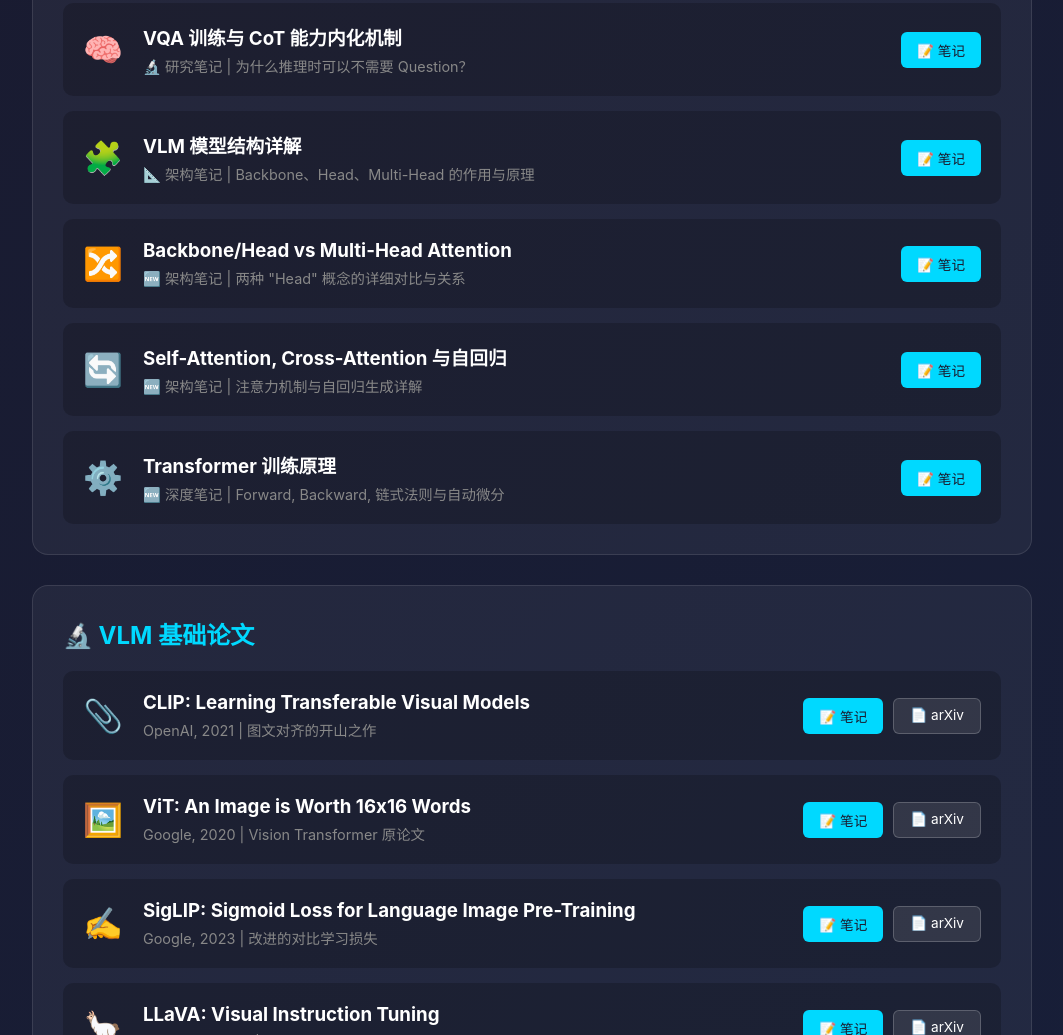
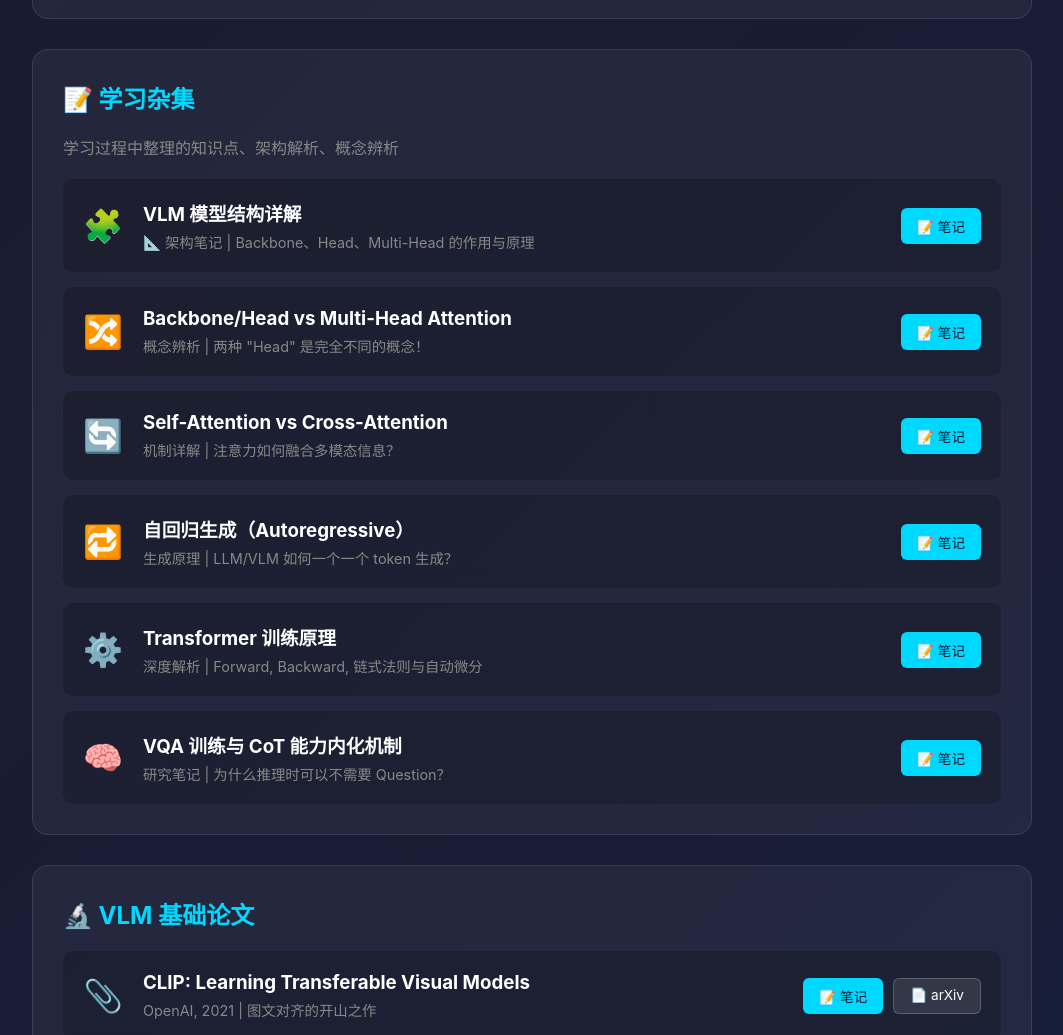
Before and after one commit to WangJie-cn/paper-hub, a plain HTML site: page index.html in a window 1280 px wide. Shown: the part 950-1985 px from the top of the page, without its empty margins (108-1171 px from the left). Drawn offline with Linux system fonts and the light colour scheme.

Commit message:
重构首页：添加学习杂集板块，整理架构笔记和知识点

```diff
--- a/index.html
+++ b/index.html
@@ -341,17 +341,13 @@
                     </div>
                 </div>
 
-                <div class="paper-card">
-                    <div class="paper-icon">🧠</div>
-                    <div class="paper-info">
-                        <h3>VQA 训练与 CoT 能力内化机制</h3>
-                        <p>🔬 研究笔记 | 为什么推理时可以不需要 Question？</p>
-                    </div>
-                    <div class="paper-links">
-                        <a href="papers/vqa-cot-internalization.html" class="btn-notes">📝 笔记</a>
-                    </div>
-                </div>
+            </div>
+        </div>
 
+        <div class="section">
+            <h2>📝 学习杂集</h2>
+            <p style="color: #888; margin-bottom: 20px;">学习过程中整理的知识点、架构解析、概念辨析</p>
+            <div class="paper-list">
                 <div class="paper-card">
                     <div class="paper-icon">🧩</div>
                     <div class="paper-info">
@@ -367,7 +363,7 @@
                     <div class="paper-icon">🔀</div>
                     <div class="paper-info">
                         <h3>Backbone/Head vs Multi-Head Attention</h3>
-                        <p>🆕 架构笔记 | 两种 "Head" 概念的详细对比与关系</p>
+                        <p>概念辨析 | 两种 "Head" 是完全不同的概念！</p>
                     </div>
                     <div class="paper-links">
                         <a href="papers/backbone-head-attention.html" class="btn-notes">📝 笔记</a>
@@ -377,8 +373,19 @@
                 <div class="paper-card">
                     <div class="paper-icon">🔄</div>
                     <div class="paper-info">
-                        <h3>Self-Attention, Cross-Attention 与自回归</h3>
-                        <p>🆕 架构笔记 | 注意力机制与自回归生成详解</p>
+                        <h3>Self-Attention vs Cross-Attention</h3>
+                        <p>机制详解 | 注意力如何融合多模态信息？</p>
+                    </div>
+                    <div class="paper-links">
+                        <a href="papers/attention-autoregressive.html" class="btn-notes">📝 笔记</a>
+                    </div>
+                </div>
+
+                <div class="paper-card">
+                    <div class="paper-icon">🔁</div>
+                    <div class="paper-info">
+                        <h3>自回归生成（Autoregressive）</h3>
+                        <p>生成原理 | LLM/VLM 如何一个一个 token 生成？</p>
                     </div>
                     <div class="paper-links">
                         <a href="papers/attention-autoregressive.html" class="btn-notes">📝 笔记</a>
@@ -389,10 +396,21 @@
                     <div class="paper-icon">⚙️</div>
                     <div class="paper-info">
                         <h3>Transformer 训练原理</h3>
-                        <p>🆕 深度笔记 | Forward, Backward, 链式法则与自动微分</p>
+                        <p>深度解析 | Forward, Backward, 链式法则与自动微分</p>
                     </div>
                     <div class="paper-links">
                         <a href="papers/training-backprop.html" class="btn-notes">📝 笔记</a>
+                    </div>
+                </div>
+
+                <div class="paper-card">
+                    <div class="paper-icon">🧠</div>
+                    <div class="paper-info">
+                        <h3>VQA 训练与 CoT 能力内化机制</h3>
+                        <p>研究笔记 | 为什么推理时可以不需要 Question？</p>
+                    </div>
+                    <div class="paper-links">
+                        <a href="papers/vqa-cot-internalization.html" class="btn-notes">📝 笔记</a>
                     </div>
                 </div>
             </div>
```
